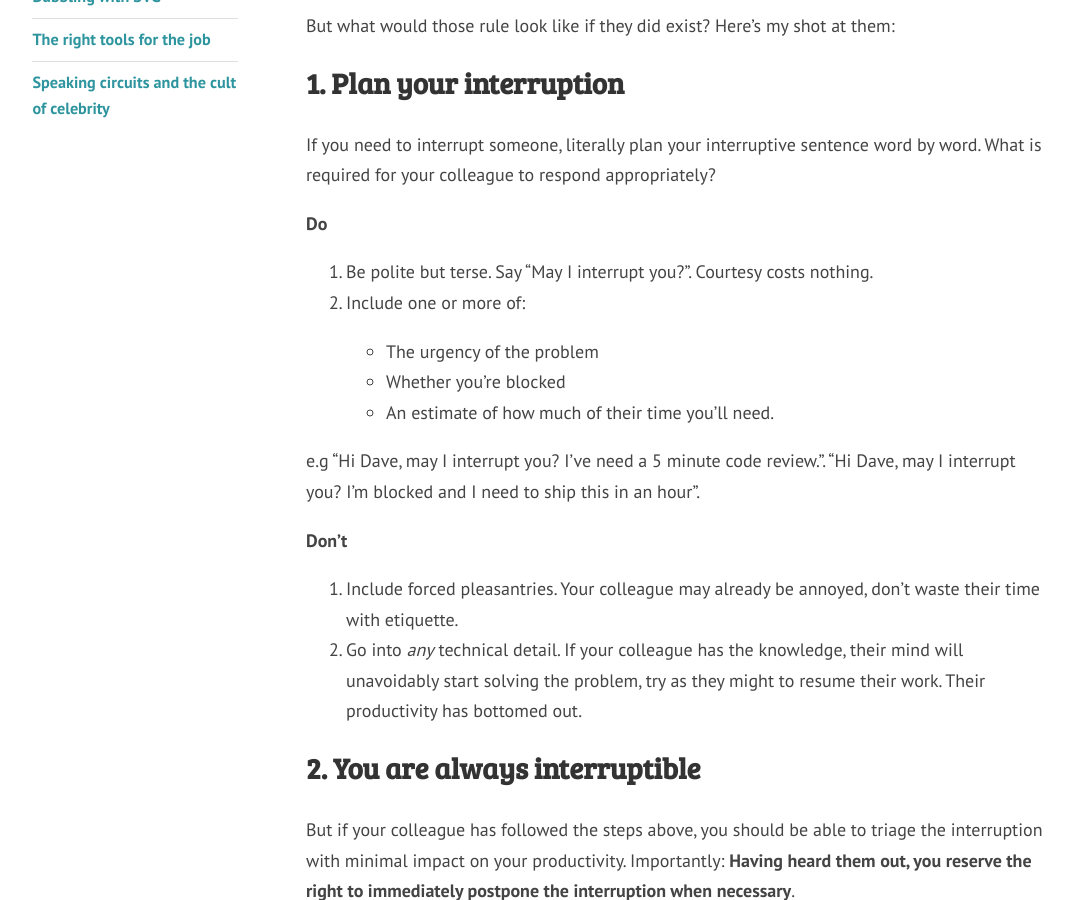
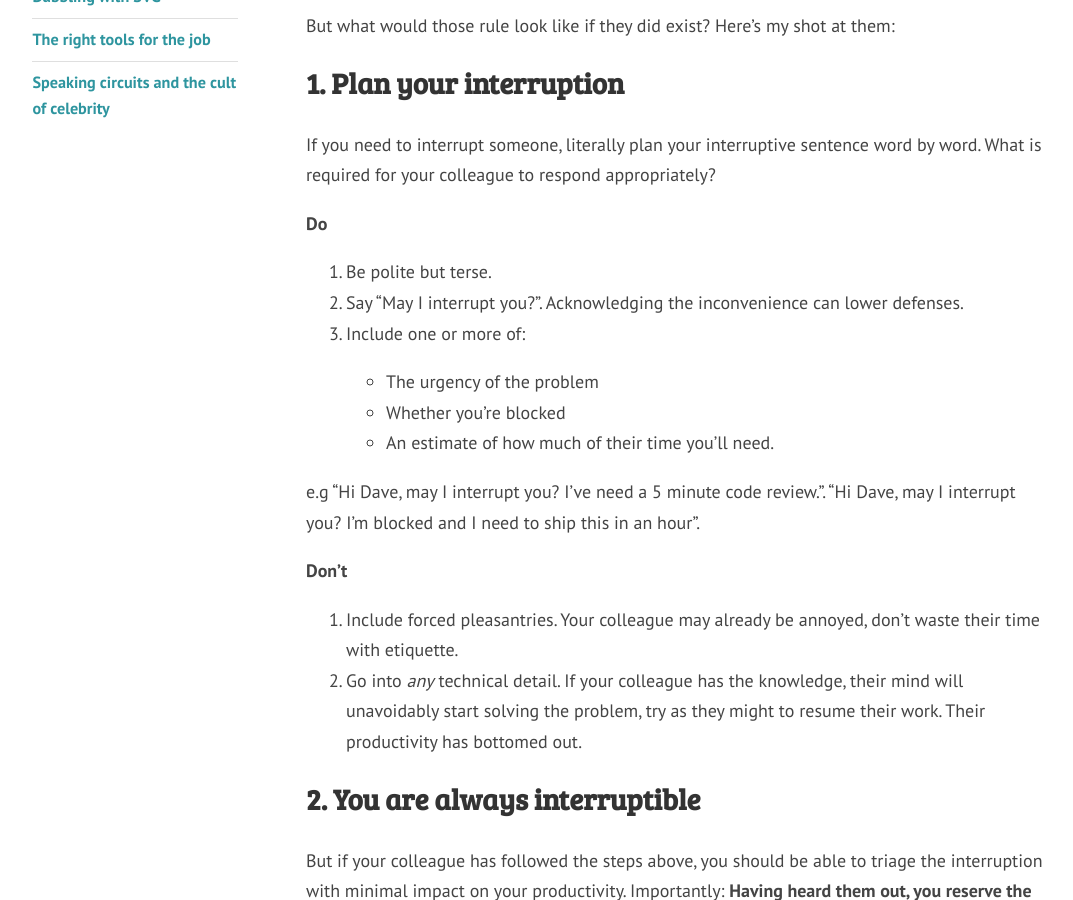
Before and after one commit to davecranwell/davecranwell.github.io, a Jekyll site: the page built from _posts/2017-07-04-rules-of-interruption.md, in a window 1280 px wide and 900 px high, scrolled down 724 px. Shown: the whole window, without its empty margins (100-1173 px from the left). Built offline with Jekyll 4.4.1, drawn with Linux system fonts in a browser that asks for light colours; nearby versions of some CDN libraries; comment, search, counter and statistics services are not loaded.

```diff
--- a/_posts/2017-07-04-rules-of-interruption.md
+++ b/_posts/2017-07-04-rules-of-interruption.md
@@ -18,7 +18,8 @@
 If you need to interrupt someone, literally plan your interruptive sentence word by word. What is required for your colleague to respond appropriately?
 
 **Do**
-1. Be polite but terse. Say "May I interrupt you?". Courtesy costs nothing.
+1. Be polite but terse.
+2. Say "May I interrupt you?". Acknowledging the inconvenience can lower defenses.
 2. Include one or more of:
     - The urgency of the problem
     - Whether you're blocked
```
